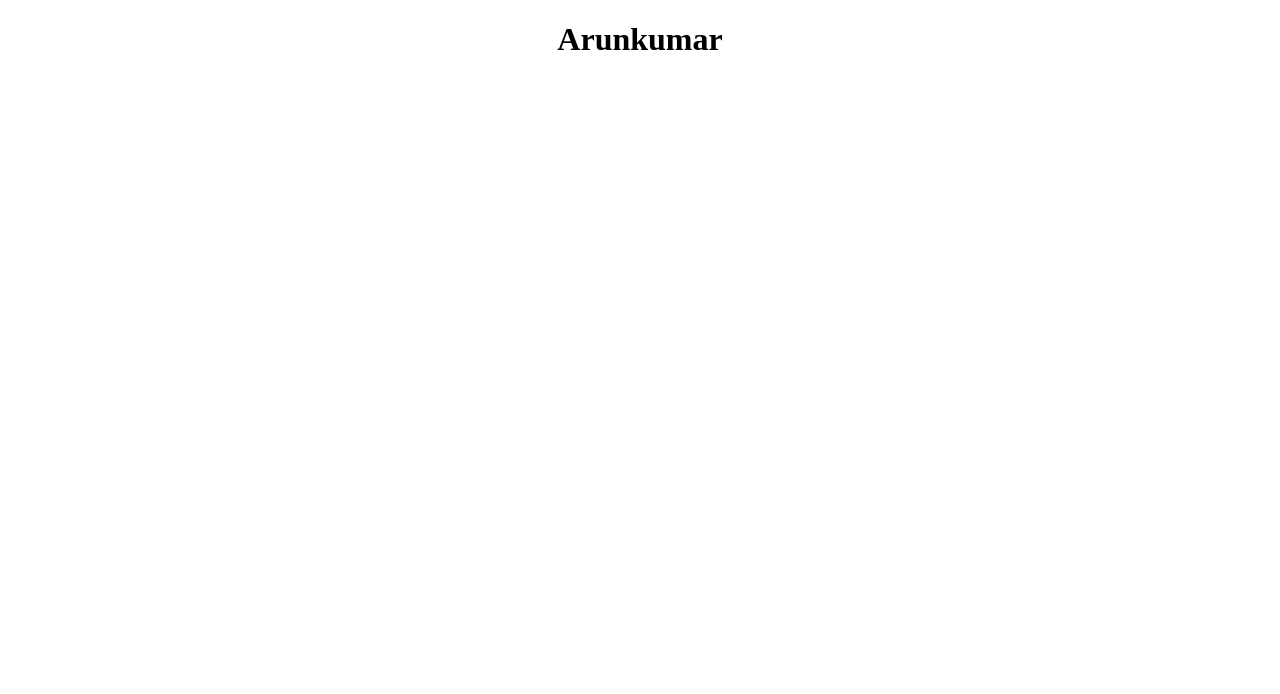
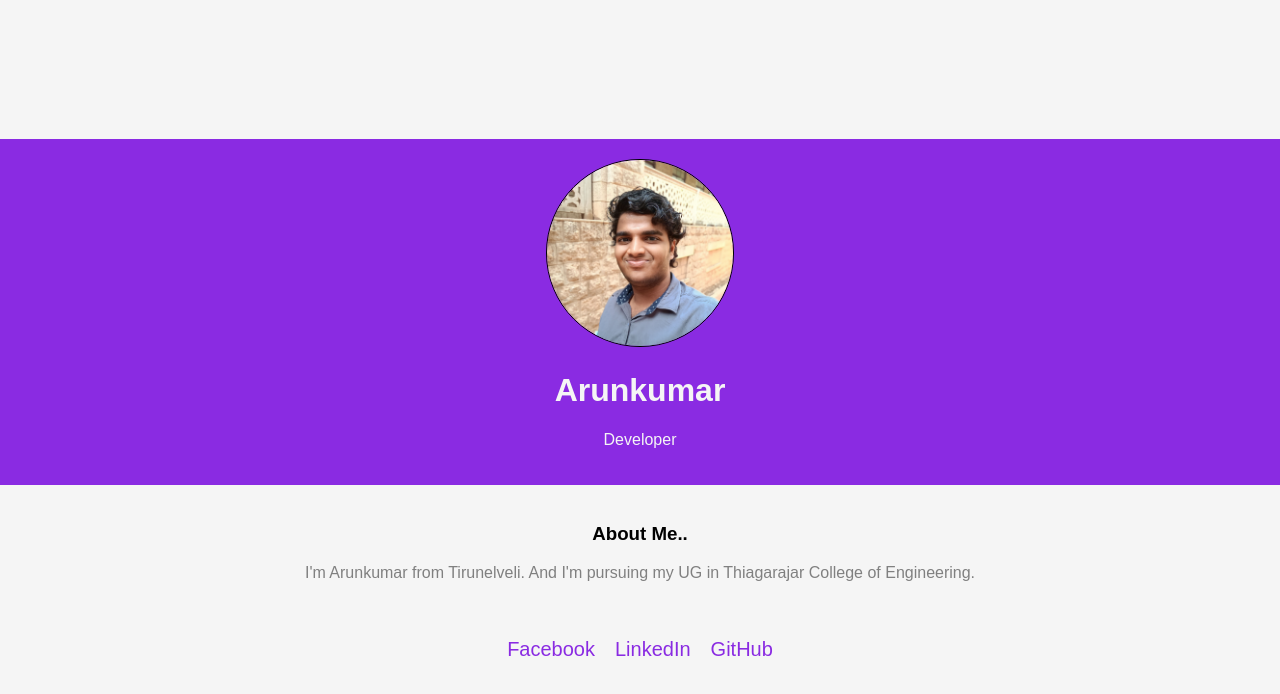
Before and after one commit to Arunkumar-S-A/Profile, a plain HTML site: page index.html in a window 1280 px wide. Drawn offline with Linux system fonts and the light colour scheme.

Commit message:
changed to seperate css

```diff
--- a/index.html
+++ b/index.html
@@ -1,9 +1,33 @@
 <!DOCTYPE html>
-<html>
-    <title>
-        Profile
-    </title>
-    <body>
-        <h1 align="center">Arunkumar</h1>
-    </body>
+<html lang="en">
+<head>
+  <title>Profile</title>
+  <link rel="stylesheet" href="styles.css">
+</head>
+<body>
+<div class="profile-box">
+  <div class="profile-header">
+    <img class="profile-image" src="profile.jpg" alt="Profile Image">
+    <h1>Arunkumar</h1>
+    <p>Developer</p>
+  </div>
+  <div class="profile-details">
+    <h3>About Me..</h3>
+    <p>I'm Arunkumar from Tirunelveli. And I'm pursuing my UG in Thiagarajar College of Engineering.<br>
+
+    </p>
+  </div>
+  <div class="social-icons">
+    <a class="social-icon" href="https://www.facebook.com/profile.php?id=100085215557670&mibextid=rS40aB7S9Ucbxw6v" target="_blank">
+        Facebook
+    </a>
+    <a class="social-icon" href="https://www.linkedin.com/in/arunkumar-s-b82658248?utm_source=share&utm_campaign=share_via&utm_content=profile&utm_medium=android_app" target="_blank">
+        LinkedIn
+    </a>
+    <a class="social-icon" href="https://github.com/Arunkumar-S-A" target="_blank">
+        GitHub
+    </a>
+  </div>
+</div>
+</body>
 </html>
--- /dev/null
+++ b/styles.css
@@ -0,0 +1,59 @@
+body
+{
+    font-family: 'Arial', sans-serif;
+    background-color: whitesmoke;
+    margin: 0;
+    padding: 0;
+    display: flex;
+    justify-content: center;
+    align-items: center;
+    height: 100vh;
+}
+.profile-container
+{
+    background-color: whitesmoke;
+    border-radius: 10px;
+    box-shadow: 0 4px 8px rgba(0, 0, 0, 0.1);
+    overflow: hidden;
+    width: 300px;
+}
+.profile-header {
+    background-color: blueviolet;
+    color: whitesmoke;
+    padding: 20px;
+    text-align: center;
+}
+
+.profile-image {
+    height: 15%;
+    width: 15%;
+    border: 1px solid black;
+    border-radius: 100%;
+    object-fit: cover;
+}
+
+.profile-details {
+    padding: 20px;
+    text-align: center;
+}
+
+.profile-details h2 {
+    margin-bottom: 5px;
+}
+
+.profile-details p{
+    color: grey;
+}
+
+.social-icons {
+    display: flex;
+    justify-content: center;
+    margin-top: 20px;
+}
+
+.social-icon {
+    margin: 0 10px;
+    color: blueviolet;
+    font-size: 20px;
+    text-decoration: none;
+}
```
Also changed, not shown: profile.jpg (added).
